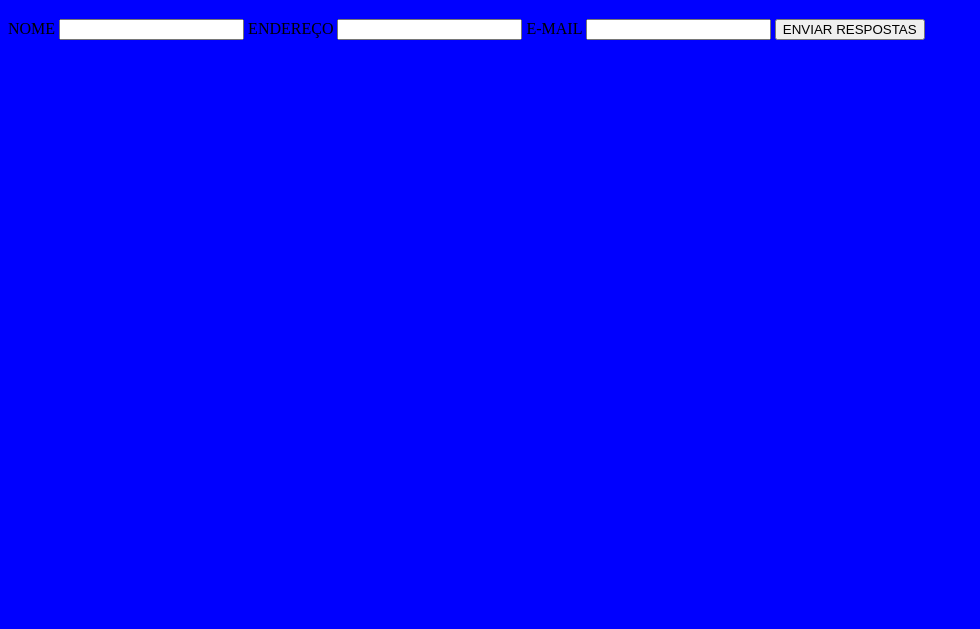
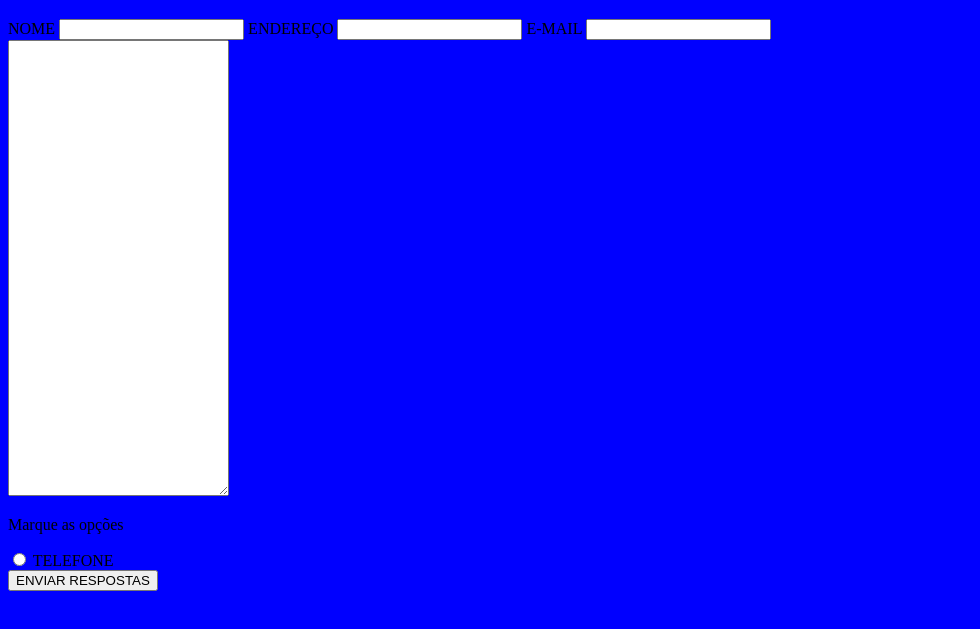
Before and after one commit to francielebatista/formulario, a plain HTML site: page index.html in a window 1280 px wide. Shown: the part 61-690 px from the top of the page, without its empty margins (0-980 px from the left). Drawn offline with Linux system fonts and the light colour scheme.

Commit message:
Update index.html

```diff
--- a/index.html
+++ b/index.html
@@ -19,6 +19,13 @@
                         <label for="email">E-MAIL</label>
 			<input type="text" id="email">
 
+			<div>
+				<textarea cols="25px" rows="30px"></textarea>
+				<p>Marque as opções</p>
+				<input type="radio" value="telefone" id="telefone">
+				<label for="telefone">TELEFONE</label>
+			</div>
+
 			<input type="submit" value="ENVIAR RESPOSTAS">
 
                </form>
```
